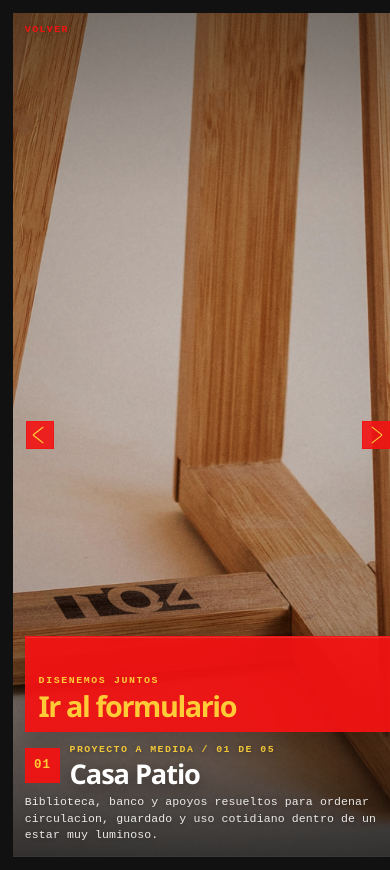
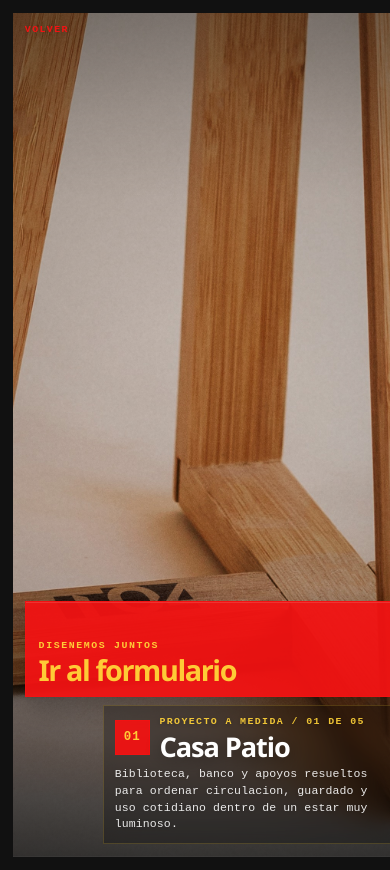
Before and after one commit to feli5239/t04-web, a React (Vite) app: page /taller04/proyectos in a window 390 px wide. Built offline with nearby package versions, Linux system fonts and the light colour scheme.

Commit message:
Fix rutas publicadas y ficha mobile

```diff
--- a/src/App.css
+++ b/src/App.css
@@ -1690,6 +1690,7 @@ a {
 .catalog-detail__viewer {
   position: absolute;
   inset: 0;
+  touch-action: pan-y;
 }
 
 .catalog-detail__hero {
@@ -1700,15 +1701,37 @@ a {
   display: block;
 }
 
+.catalog-detail__hit-zone {
+  position: absolute;
+  top: 0;
+  bottom: 0;
+  width: 50%;
+  padding: 0;
+  border: 0;
+  background: transparent;
+  cursor: pointer;
+  z-index: 3;
+  display: flex;
+  align-items: center;
+}
+
+.catalog-detail__hit-zone--prev {
+  left: 0;
+  justify-content: flex-start;
+  padding-left: 1.1rem;
+}
+
+.catalog-detail__hit-zone--next {
+  right: 0;
+  justify-content: flex-end;
+  padding-right: 1.1rem;
+}
+
 .catalog-detail__arrow {
-  position: absolute;
-  top: 50%;
   width: 2.2rem;
   height: 2.2rem;
   border: 1px solid rgba(243, 19, 19, 0.82);
   background: rgba(243, 19, 19, 0.9);
-  cursor: pointer;
-  transform: translateY(-50%);
   display: grid;
   place-items: center;
   transition:
@@ -1718,20 +1741,16 @@ a {
   z-index: 4;
 }
 
-.catalog-detail__arrow--prev {
-  left: 1.1rem;
-}
-
-.catalog-detail__arrow--next {
-  right: 1.1rem;
-}
-
-.catalog-detail__arrow:hover,
-.catalog-detail__arrow:focus-visible {
+.catalog-detail__hit-zone:hover .catalog-detail__arrow,
+.catalog-detail__hit-zone:focus-visible .catalog-detail__arrow {
   outline: none;
   border-color: rgba(243, 19, 19, 1);
   background: rgba(191, 12, 12, 0.98);
-  transform: translateY(-50%) scale(1.04);
+  transform: scale(1.04);
+}
+
+.catalog-detail__hit-zone:focus-visible {
+  outline: none;
 }
 
 .catalog-detail__arrow-mark {
@@ -1820,6 +1839,7 @@ a {
   display: grid;
   gap: 0.9rem;
   padding: 0;
+  min-width: 0;
 }
 
 .catalog-detail__type {
@@ -1835,6 +1855,7 @@ a {
   letter-spacing: 0.01em;
   color: rgba(255, 255, 255, 0.9);
   text-shadow: 0 0.08rem 0.35rem rgba(0, 0, 0, 0.24);
+  overflow-wrap: anywhere;
 }
 
 .catalog-detail__specs {
@@ -1859,6 +1880,7 @@ a {
   font: 0.82rem/1.5 var(--mono);
   color: rgba(255, 255, 255, 0.92);
   text-shadow: 0 0.08rem 0.35rem rgba(0, 0, 0, 0.24);
+  overflow-wrap: anywhere;
 }
 
 .catalog-detail__empty {
@@ -3147,17 +3169,17 @@ a {
     left: 0.8rem;
   }
 
+  .catalog-detail__hit-zone--prev {
+    padding-left: 0.8rem;
+  }
+
+  .catalog-detail__hit-zone--next {
+    padding-right: 0.8rem;
+  }
+
   .catalog-detail__arrow {
     width: 1.95rem;
     height: 1.95rem;
-  }
-
-  .catalog-detail__arrow--prev {
-    left: 0.8rem;
-  }
-
-  .catalog-detail__arrow--next {
-    right: 0.8rem;
   }
 
   .catalog-detail__counter {
@@ -3168,9 +3190,23 @@ a {
   }
 
   .catalog-detail__footer {
-    grid-template-columns: 1fr;
+    grid-template-columns: minmax(0, 1fr) minmax(10.5rem, 42vw);
     gap: 0.65rem;
     padding: 1rem 0.85rem 0.85rem;
+    align-items: end;
+  }
+
+  .catalog-detail__header {
+    align-self: end;
+    min-width: 0;
+  }
+
+  .catalog-detail__info {
+    gap: 0.55rem;
+    padding: 0.7rem 0.75rem;
+    border: 1px solid rgba(255, 211, 56, 0.18);
+    background: rgba(0, 0, 0, 0.28);
+    backdrop-filter: blur(10px);
   }
 
   .catalog-detail__eyebrow,
@@ -3183,18 +3219,22 @@ a {
   }
 
   .catalog-detail__description {
-    max-width: 34ch;
-    font-size: 0.78rem;
-    line-height: 1.5;
+    max-width: none;
+    font-size: 0.72rem;
+    line-height: 1.45;
   }
 
   .catalog-detail__specs {
     grid-template-columns: 1fr;
-    gap: 0.7rem;
+    gap: 0.55rem;
+  }
+
+  .catalog-detail__specs dt {
+    font-size: 0.58rem;
   }
 
   .catalog-detail__specs dd {
-    font-size: 0.76rem;
+    font-size: 0.68rem;
   }
 
   .projects-album__footer {
@@ -3594,13 +3634,41 @@ a {
     height: 1.75rem;
   }
 
+  .catalog-detail__hit-zone--prev {
+    padding-left: 0.75rem;
+  }
+
+  .catalog-detail__hit-zone--next {
+    padding-right: 0.75rem;
+  }
+
+  .catalog-detail__footer {
+    grid-template-columns: 1fr;
+    gap: 0.5rem;
+    padding: 0.85rem 0.75rem calc(0.78rem + env(safe-area-inset-bottom, 0px));
+  }
+
+  .catalog-detail__info {
+    width: min(100%, 18rem);
+    justify-self: end;
+    padding: 0.62rem 0.68rem;
+  }
+
   .catalog-detail__header h1 {
     font-size: clamp(1.55rem, 8vw, 2.2rem);
   }
 
   .catalog-detail__description {
     max-width: none;
-    font-size: 0.74rem;
+    font-size: 0.68rem;
+  }
+
+  .catalog-detail__specs dt {
+    font-size: 0.54rem;
+  }
+
+  .catalog-detail__specs dd {
+    font-size: 0.64rem;
   }
 
   .catalog-detail__counter {
--- a/src/pages/TallerCatalogoDetalle.jsx
+++ b/src/pages/TallerCatalogoDetalle.jsx
@@ -1,9 +1,11 @@
-import { useState } from 'react'
+import { useRef, useState } from 'react'
 import { useLocation, useNavigate, useParams } from 'react-router-dom'
 import {
   getCatalogProductById,
   getCatalogProductStatus,
 } from '../data/tallerCatalog'
+
+const SWIPE_THRESHOLD = 44
 
 function TallerCatalogoDetalle() {
   const location = useLocation()
@@ -11,6 +13,7 @@ function TallerCatalogoDetalle() {
   const { productId } = useParams()
   const product = getCatalogProductById(productId ?? '')
   const [activeImageIndex, setActiveImageIndex] = useState(0)
+  const touchStartXRef = useRef(null)
 
   const handleBack = () => {
     const historyIndex =
@@ -35,6 +38,43 @@ function TallerCatalogoDetalle() {
 
   const handleNextImage = () => {
     setActiveImageIndex((current) => (current + 1) % product.gallery.length)
+  }
+
+  const handleTouchStart = (event) => {
+    if (product.gallery.length <= 1 || event.changedTouches.length !== 1) {
+      return
+    }
+
+    touchStartXRef.current = event.changedTouches[0].clientX
+  }
+
+  const handleTouchEnd = (event) => {
+    if (
+      product.gallery.length <= 1 ||
+      touchStartXRef.current === null ||
+      event.changedTouches.length !== 1
+    ) {
+      touchStartXRef.current = null
+      return
+    }
+
+    const deltaX = event.changedTouches[0].clientX - touchStartXRef.current
+    touchStartXRef.current = null
+
+    if (Math.abs(deltaX) < SWIPE_THRESHOLD) {
+      return
+    }
+
+    if (deltaX > 0) {
+      handlePrevImage()
+      return
+    }
+
+    handleNextImage()
+  }
+
+  const handleTouchCancel = () => {
+    touchStartXRef.current = null
   }
 
   if (product === null) {
@@ -73,7 +113,12 @@ function TallerCatalogoDetalle() {
           Volver
         </button>
 
-        <div className="catalog-detail__viewer">
+        <div
+          className="catalog-detail__viewer"
+          onTouchStart={handleTouchStart}
+          onTouchEnd={handleTouchEnd}
+          onTouchCancel={handleTouchCancel}
+        >
           <img
             className="catalog-detail__hero"
             src={product.gallery[activeImageIndex]}
@@ -84,20 +129,24 @@ function TallerCatalogoDetalle() {
             <>
               <button
                 type="button"
-                className="catalog-detail__arrow catalog-detail__arrow--prev"
+                className="catalog-detail__hit-zone catalog-detail__hit-zone--prev"
                 onClick={handlePrevImage}
                 aria-label="Imagen anterior"
               >
-                <span className="catalog-detail__arrow-mark" aria-hidden="true" />
+                <span className="catalog-detail__arrow catalog-detail__arrow--prev">
+                  <span className="catalog-detail__arrow-mark" aria-hidden="true" />
+                </span>
               </button>
 
               <button
                 type="button"
-                className="catalog-detail__arrow catalog-detail__arrow--next"
+                className="catalog-detail__hit-zone catalog-detail__hit-zone--next"
                 onClick={handleNextImage}
                 aria-label="Imagen siguiente"
               >
-                <span className="catalog-detail__arrow-mark" aria-hidden="true" />
+                <span className="catalog-detail__arrow catalog-detail__arrow--next">
+                  <span className="catalog-detail__arrow-mark" aria-hidden="true" />
+                </span>
               </button>
             </>
           ) : null}
```
Also changed, not shown: vercel.json (added).
